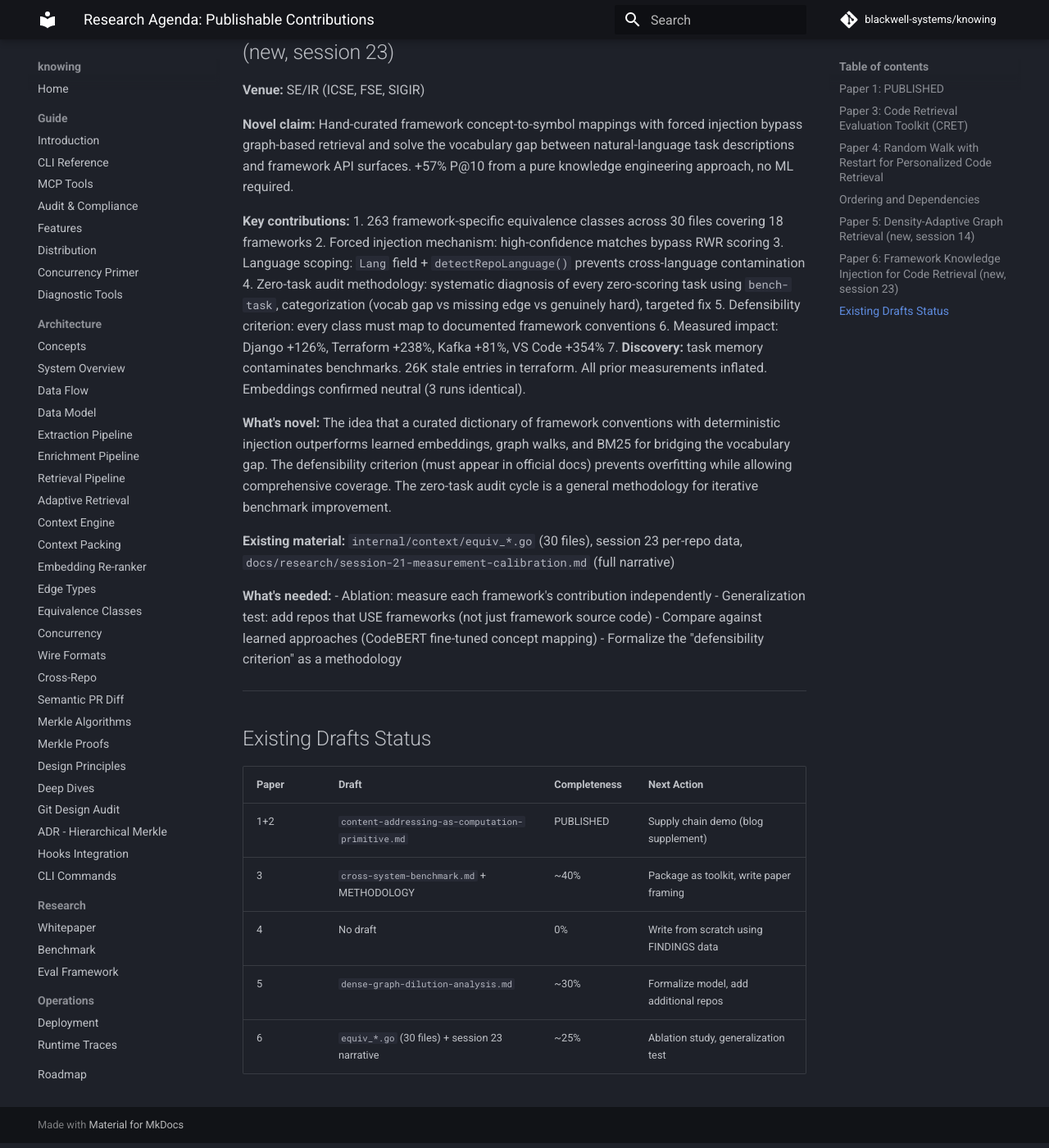
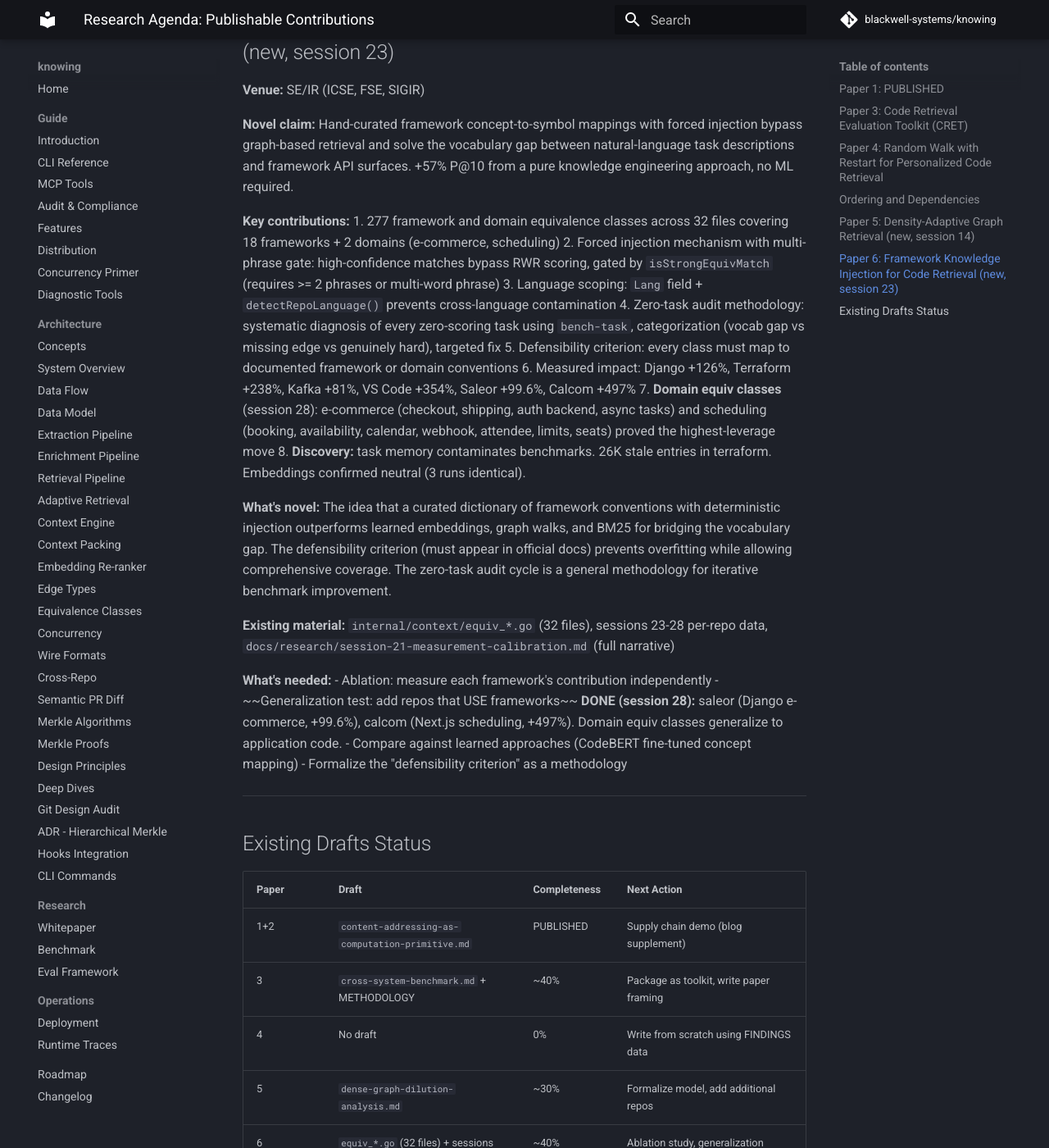
Before and after one commit to blackwell-systems/knowing, an MkDocs documentation site: the page built from docs/research/RESEARCH-AGENDA.md, in a window 1280 px wide and 1400 px high, scrolled down 3671 px. Shown: the whole window at 82% size. Built offline with MkDocs 1.6.1 and Material for MkDocs 9.7.7, drawn with Linux system fonts in a browser that asks for light colours; comment, search, counter and statistics services are not loaded; some of the changed text lies outside the part shown.

Commit message:
docs: update research agenda (302 tasks, 17 repos, domain equiv classes validated, Paper 6 progress)

```diff
--- a/docs/research/RESEARCH-AGENDA.md
+++ b/docs/research/RESEARCH-AGENDA.md
@@ -56,7 +56,7 @@ outperforms BM25, PageRank, and heuristic scoring for task-specific code retriev
 The key insight: precision is entirely reachability-determined, not parameter-sensitive.
 
 **Key contributions:**
-1. 3.20x more precise than codegraph (19K stars), 5.35x vs Gortex, 18.5x vs grep
+1. 3.79x more precise than codegraph (19K stars), 6.35x vs Gortex, 22.0x vs grep
 2. 32-config parameter sweep proving P@10 is structurally determined (zero variance)
 3. Multi-channel fusion (RRF): tiered keyword + BM25 + equivalence + path-context + vector
 4. Edge-type-weighted walk: `calls` 1.0, `implements` 0.8, `extends` 0.7, `imports` 0.5
@@ -165,15 +165,15 @@ natural-language task descriptions and framework API surfaces. +57% P@10 from
 a pure knowledge engineering approach, no ML required.
 
 **Key contributions:**
-1. 263 framework-specific equivalence classes across 30 files covering 18 frameworks
-2. Forced injection mechanism: high-confidence matches bypass RWR scoring
+1. 277 framework and domain equivalence classes across 32 files covering 18 frameworks + 2 domains (e-commerce, scheduling)
+2. Forced injection mechanism with multi-phrase gate: high-confidence matches bypass RWR scoring, gated by `isStrongEquivMatch` (requires >= 2 phrases or multi-word phrase)
 3. Language scoping: `Lang` field + `detectRepoLanguage()` prevents cross-language contamination
 4. Zero-task audit methodology: systematic diagnosis of every zero-scoring task using
    `bench-task`, categorization (vocab gap vs missing edge vs genuinely hard), targeted fix
-5. Defensibility criterion: every class must map to documented framework conventions
-6. Measured impact: Django +126%, Terraform +238%, Kafka +81%, VS Code +354%
-7. **Discovery:** task memory contaminates benchmarks. 26K stale entries in terraform.
-   All prior measurements inflated. Embeddings confirmed neutral (3 runs identical).
+5. Defensibility criterion: every class must map to documented framework or domain conventions
+6. Measured impact: Django +126%, Terraform +238%, Kafka +81%, VS Code +354%, Saleor +99.6%, Calcom +497%
+7. **Domain equiv classes** (session 28): e-commerce (checkout, shipping, auth backend, async tasks) and scheduling (booking, availability, calendar, webhook, attendee, limits, seats) proved the highest-leverage move
+8. **Discovery:** task memory contaminates benchmarks. 26K stale entries in terraform. Embeddings confirmed neutral (3 runs identical).
 
 **What's novel:** The idea that a curated dictionary of framework conventions with
 deterministic injection outperforms learned embeddings, graph walks, and BM25 for
@@ -181,12 +181,12 @@ bridging the vocabulary gap. The defensibility criterion (must appear in officia
 prevents overfitting while allowing comprehensive coverage. The zero-task audit cycle
 is a general methodology for iterative benchmark improvement.
 
-**Existing material:** `internal/context/equiv_*.go` (30 files), session 23 per-repo
+**Existing material:** `internal/context/equiv_*.go` (32 files), sessions 23-28 per-repo
 data, `docs/research/session-21-measurement-calibration.md` (full narrative)
 
 **What's needed:**
 - Ablation: measure each framework's contribution independently
-- Generalization test: add repos that USE frameworks (not just framework source code)
+- ~~Generalization test: add repos that USE frameworks~~ **DONE (session 28):** saleor (Django e-commerce, +99.6%), calcom (Next.js scheduling, +497%). Domain equiv classes generalize to application code.
 - Compare against learned approaches (CodeBERT fine-tuned concept mapping)
 - Formalize the "defensibility criterion" as a methodology
 
@@ -200,4 +200,4 @@ data, `docs/research/session-21-measurement-calibration.md` (full narrative)
 | 3 | `cross-system-benchmark.md` + METHODOLOGY | ~40% | Package as toolkit, write paper framing |
 | 4 | No draft | 0% | Write from scratch using FINDINGS data |
 | 5 | `dense-graph-dilution-analysis.md` | ~30% | Formalize model, add additional repos |
-| 6 | `equiv_*.go` (30 files) + session 23 narrative | ~25% | Ablation study, generalization test |
+| 6 | `equiv_*.go` (32 files) + sessions 23-28 narrative | ~40% | Ablation study, generalization DONE (saleor+calcom) |
```
Also changed, not shown: other parts of docs/research/RESEARCH-AGENDA.md (+1 -1 lines).
